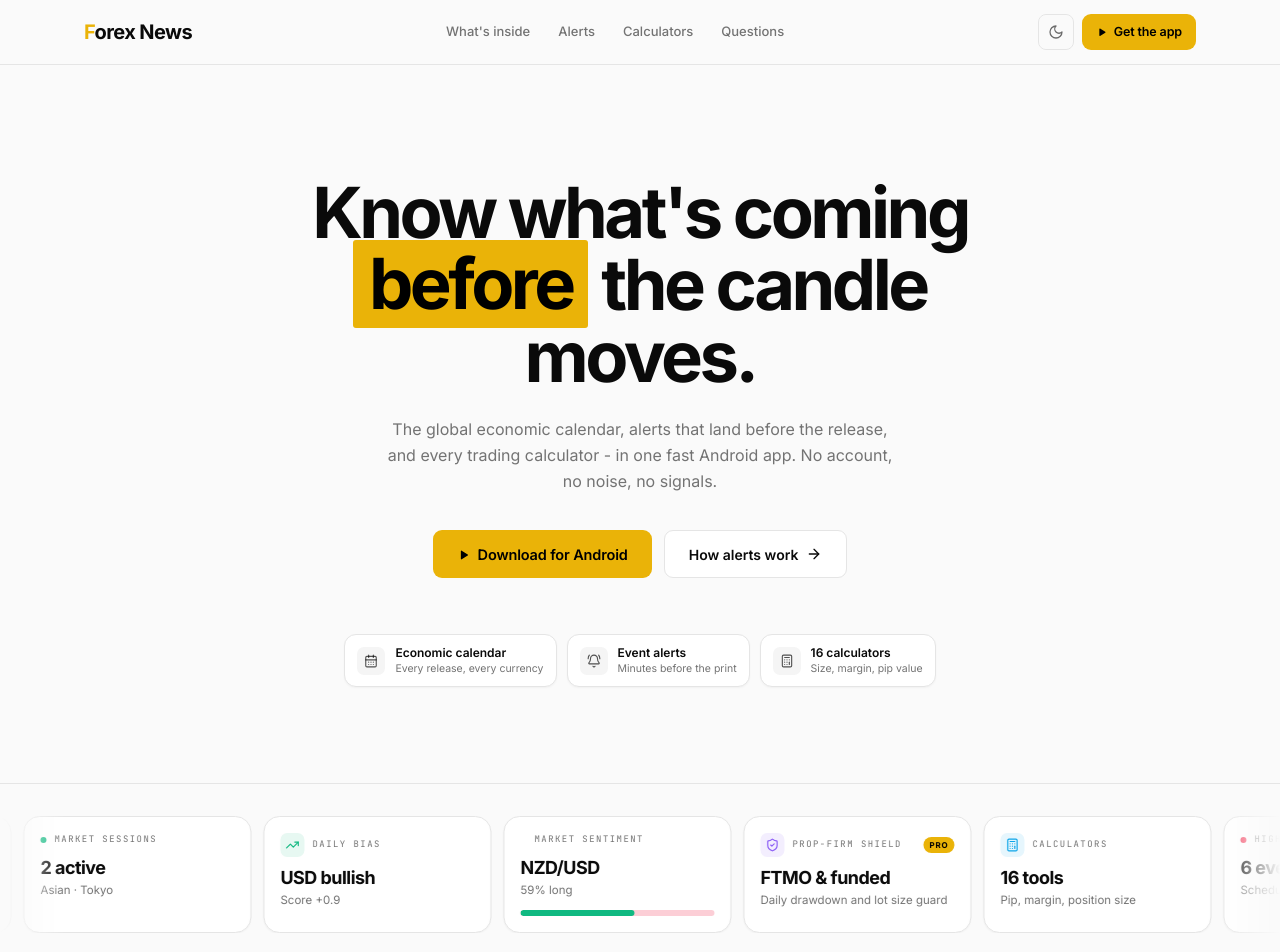
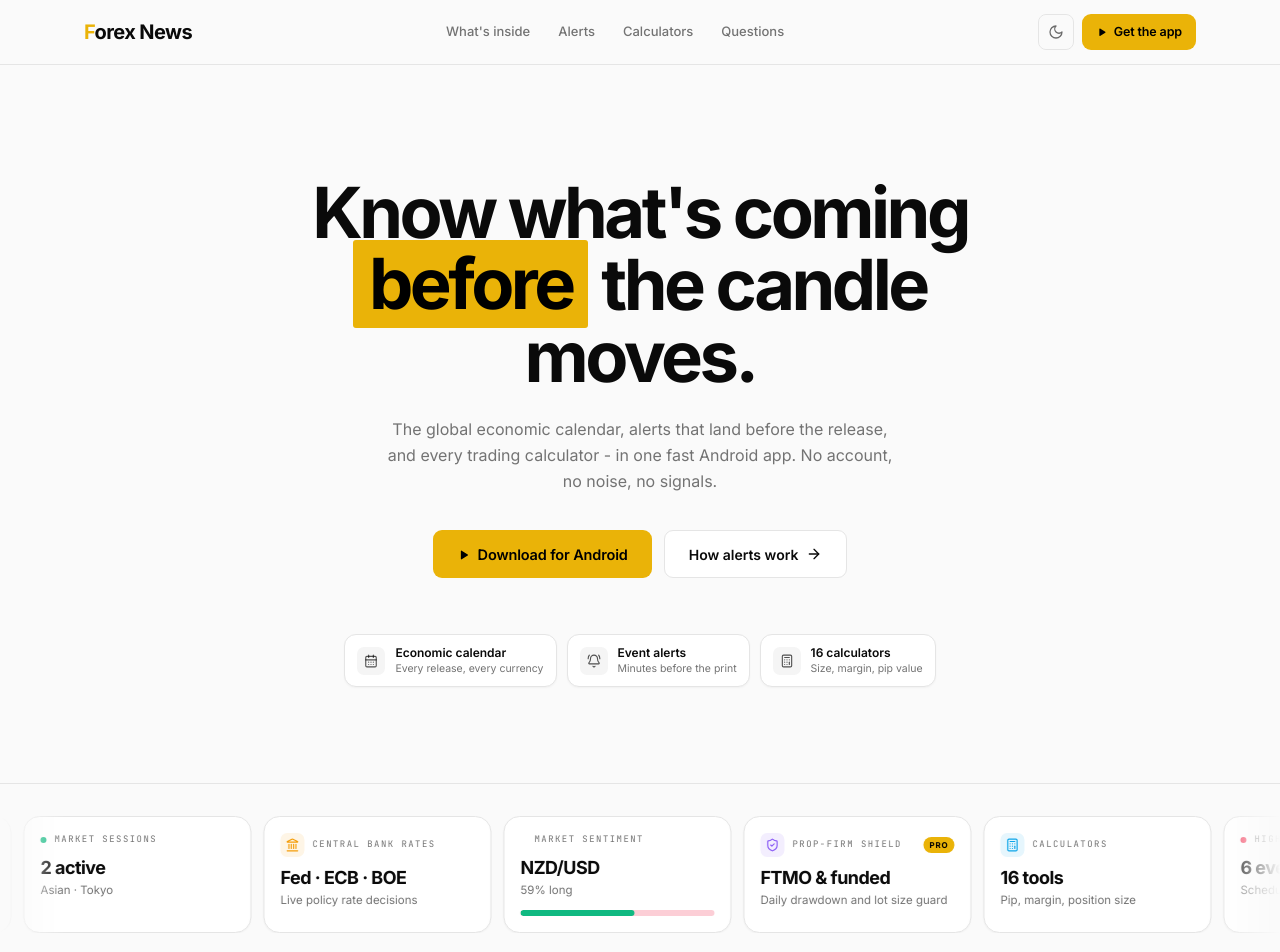
Before and after one commit to darkdevil-dev/forexnews.app, a React (Vite) app: page / in a window 1280 px wide. Shown: the top 952 px of the page. Built offline with nearby package versions, Linux system fonts and the light colour scheme.

Commit message:
feat: replace currency strength with central bank rates and add Dofollow.Tools and DeepLaunch badges

```diff
--- a/index.html
+++ b/index.html
@@ -173,6 +173,8 @@
       <a href="https://startupfa.me/s/forex-news?utm_source=forexnews.app" target="_blank"><img src="https://startupfa.me/badge?t=classic&theme=default" alt="ForexNews.app - Featured on Startup Fame" width="171" height="54"></a>
       <a href="https://indiehunt.io/project/forexnews-app" target="_blank" rel="noopener"><img src="https://indiehunt.io/badges/indiehunt-badge-light.svg" alt="Featured on IndieHunt"></a>
       <a href="https://submitaitools.org/forexnews-app/" target="_blank"><img src="https://submitaitools.org/static_submitaitools/images/submitaitools.png" alt="forexnews.app" width="200" height="60"></a>
+      <a href="https://dofollow.tools" target="_blank" rel="dofollow noopener"><img src="https://dofollow.tools/badge/badge_dark.svg" alt="Featured on Dofollow.Tools" width="153" height="44"></a>
+      <a href="https://deeplaunch.io" target="_blank" rel="dofollow noopener"><img src="https://deeplaunch.io/badge/badge_dark.svg" alt="Featured on DeepLaunch.io" width="153" height="44"></a>
     </footer>
 
     <script type="module" src="/src/main.jsx"></script>
--- a/src/components/site/MotionGallery.jsx
+++ b/src/components/site/MotionGallery.jsx
@@ -1,15 +1,15 @@
-import { Calculator, ShieldCheck, TrendingUp } from "lucide-react";
+import { Calculator, ShieldCheck, Landmark } from "lucide-react";
 import { cn } from "@/lib/utils";
 
 const cards = [
   { label: "High impact", value: "6 events", note: "Scheduled today", dot: "bg-rose-500" },
   { label: "Market sessions", value: "2 active", note: "Asian · Tokyo", dot: "bg-emerald-500" },
   {
-    label: "Daily bias",
-    value: "USD bullish",
-    note: "Score +0.9",
-    icon: TrendingUp,
-    tone: "bg-emerald-500/10 text-emerald-500",
+    label: "Central bank rates",
+    value: "Fed · ECB · BOE",
+    note: "Live policy rate decisions",
+    icon: Landmark,
+    tone: "bg-amber-500/10 text-amber-500",
   },
   { label: "Market sentiment", value: "NZD/USD", note: "59% long", bar: 59 },
   {
--- a/src/components/site/SiteFooter.jsx
+++ b/src/components/site/SiteFooter.jsx
@@ -202,6 +202,34 @@ function DirectoryBadgesList({ hidden }) {
           className="h-[36px] sm:h-[40px] w-auto rounded-lg"
         />
       </a>
+      <a
+        href="https://dofollow.tools"
+        target="_blank"
+        rel="dofollow noopener"
+        className="inline-block shrink-0 transition-transform duration-200 hover:scale-[1.03]"
+      >
+        <img
+          src="https://dofollow.tools/badge/badge_dark.svg"
+          alt="Featured on Dofollow.Tools"
+          width="153"
+          height="44"
+          className="h-[36px] sm:h-[40px] w-auto rounded-lg"
+        />
+      </a>
+      <a
+        href="https://deeplaunch.io"
+        target="_blank"
+        rel="dofollow noopener"
+        className="inline-block shrink-0 transition-transform duration-200 hover:scale-[1.03]"
+      >
+        <img
+          src="https://deeplaunch.io/badge/badge_dark.svg"
+          alt="Featured on DeepLaunch.io"
+          width="153"
+          height="44"
+          className="h-[36px] sm:h-[40px] w-auto rounded-lg"
+        />
+      </a>
       <div className="inline-flex shrink-0 flex-col items-center leading-none transition-transform duration-200 hover:scale-[1.03]">
         <a
           href="https://tools.launchllama.co?utm_source=badge&utm_medium=referral"
```
